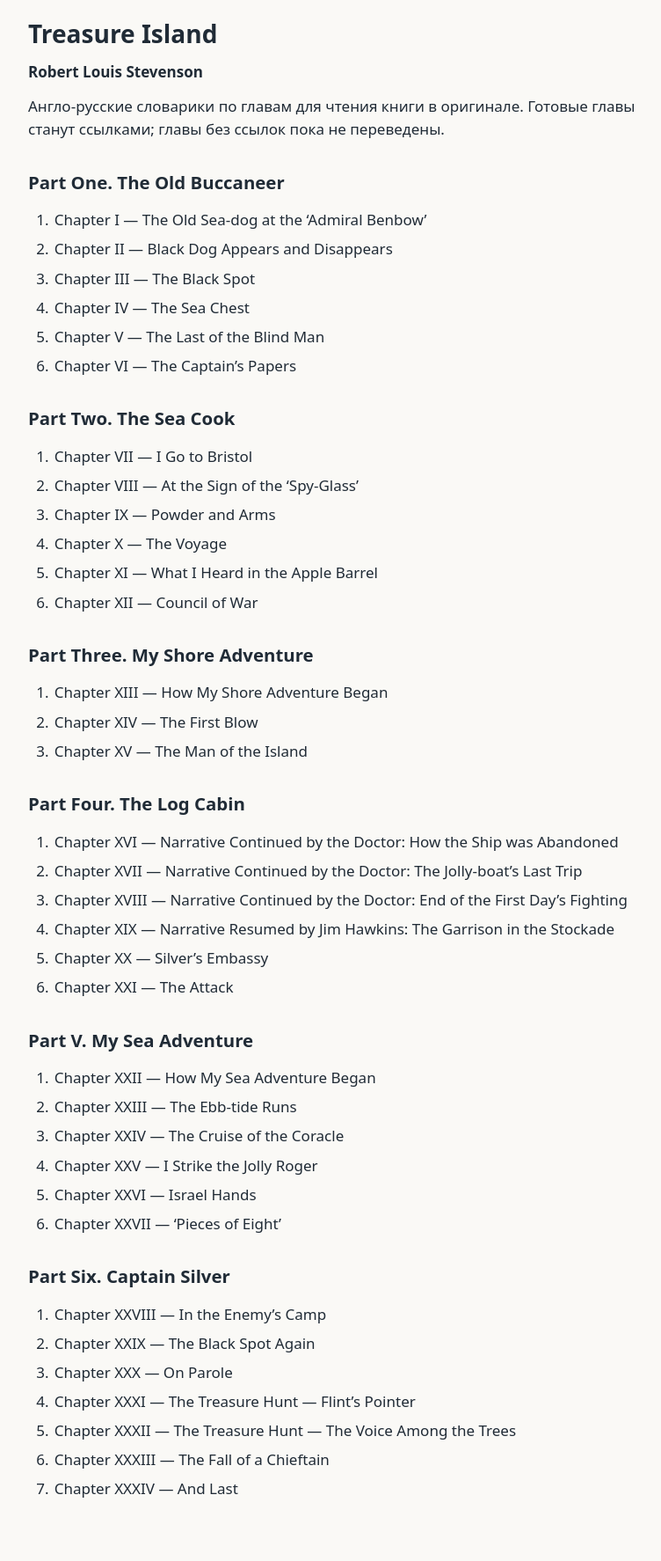
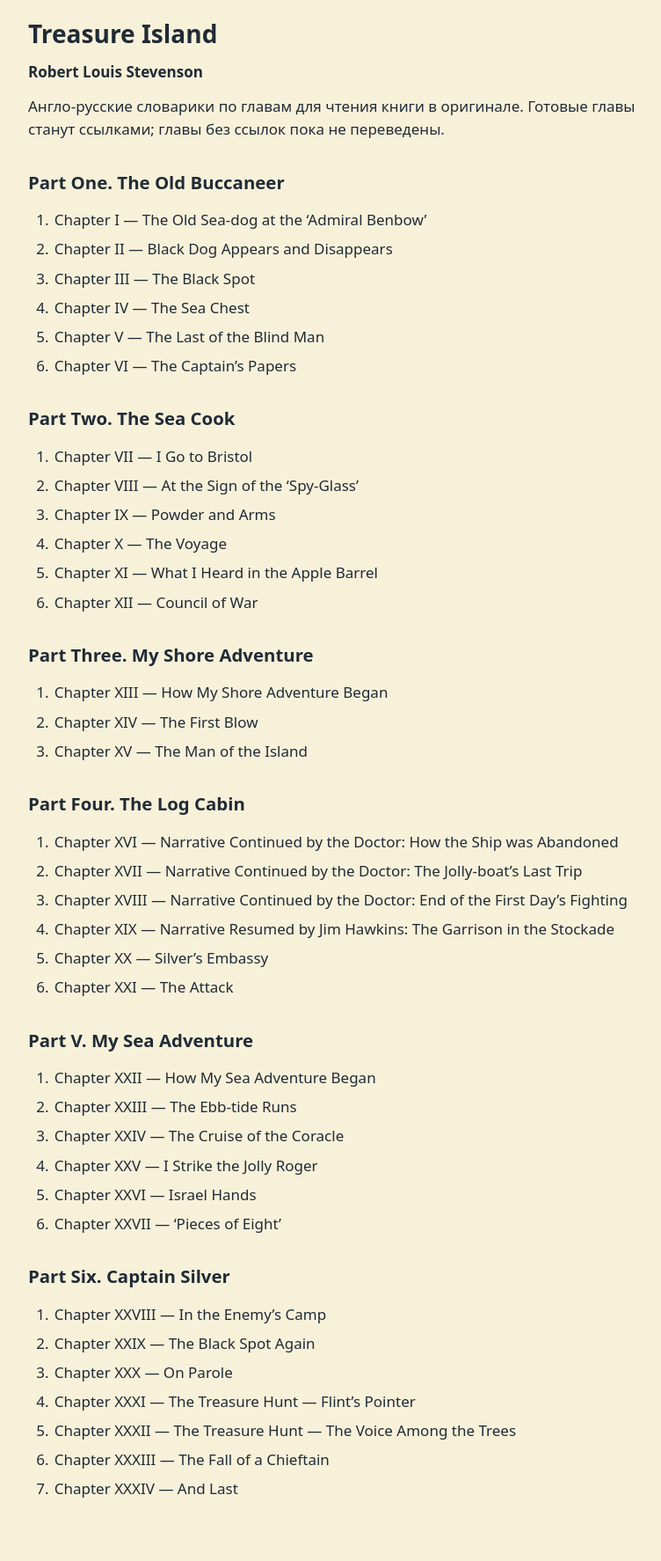
Before and after one commit to rstream/read-treasure-island, a Jekyll site: the page built from index.md, in a window 1280 px wide. Shown: the whole page at 88% size, without its empty margins (234-986 px from the left). Built offline with Jekyll 4.4.1, drawn with Linux system fonts in a browser that asks for light colours.

Commit message:
Use a warm yellow page background

```diff
--- a/assets/style.css
+++ b/assets/style.css
@@ -4,7 +4,7 @@
   font-size: 17px;
   line-height: 1.55;
   color: #202b36;
-  background: #faf9f6;
+  background: #f8f1da;
 }
 
 * { box-sizing: border-box; }
```
